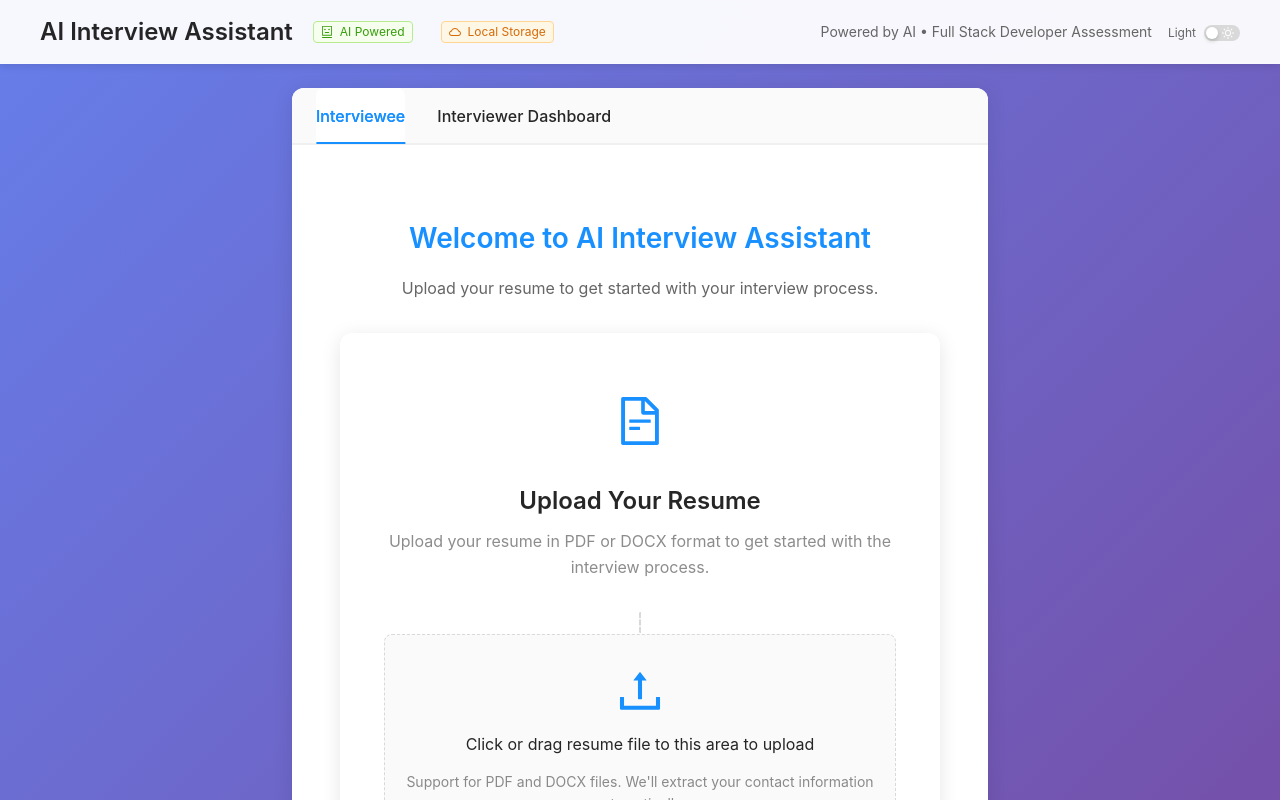
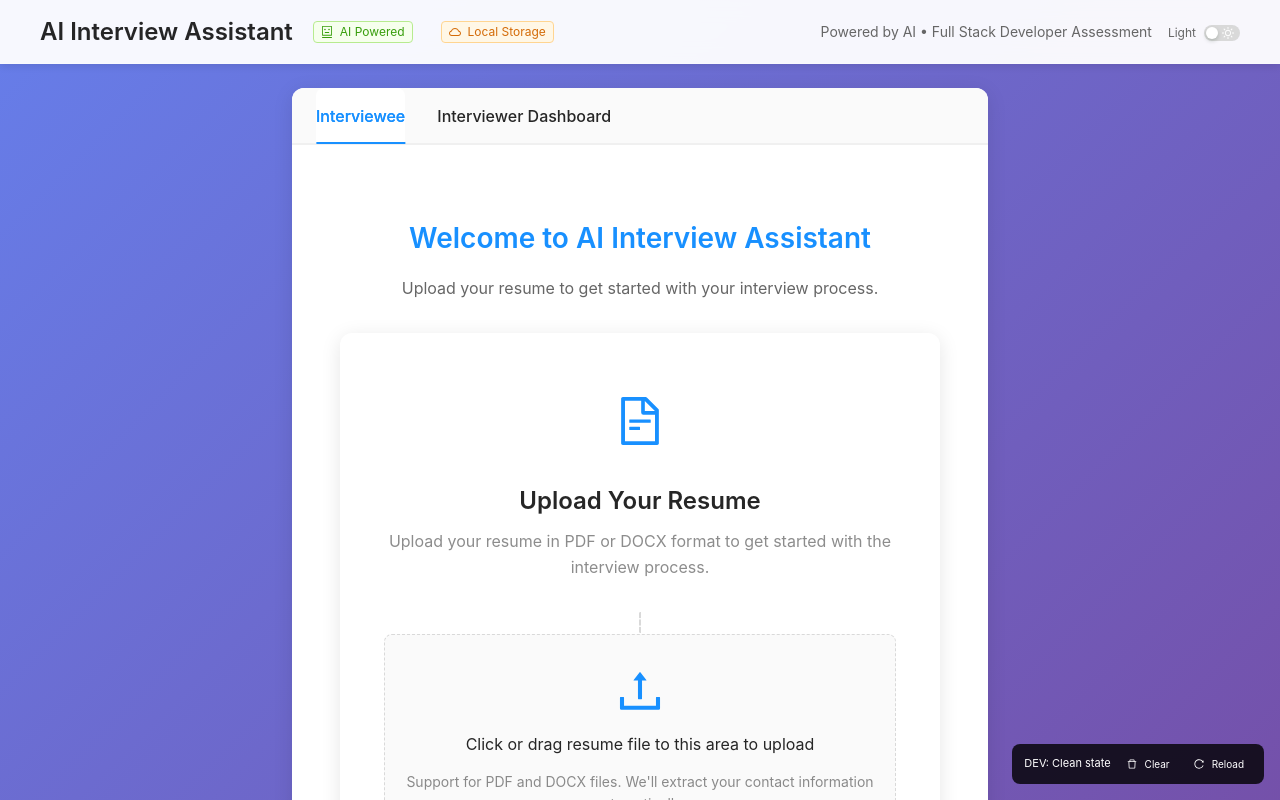
Before and after one commit to Anurag1428/ai-interview, a React (Create React App) app: page / in a window 1280 px wide. Shown: the top 800 px of the page. Built offline with nearby package versions, Linux system fonts and the light colour scheme; no server answers.

Commit message:
Add data cleanup utilities and dev panel for clean deployment

```diff
--- a/src/App.tsx
+++ b/src/App.tsx
@@ -5,6 +5,7 @@ import { ConfigProvider, theme } from 'antd';
 import { store, persistor, RootState } from './store';
 import AppLayout from './components/AppLayout';
 import ErrorBoundary from './components/ErrorBoundary';
+import DevPanel from './components/DevPanel';
 import './App.css';
 
 const ThemedApp: React.FC = () => {
@@ -41,6 +42,7 @@ const ThemedApp: React.FC = () => {
     <ConfigProvider theme={isDarkMode ? darkTheme : lightTheme}>
       <div className={`App ${isDarkMode ? 'dark-mode' : 'light-mode'}`}>
         <AppLayout />
+        <DevPanel />
       </div>
     </ConfigProvider>
   );
--- /dev/null
+++ b/src/components/DevPanel.tsx
@@ -0,0 +1,70 @@
+import React from 'react';
+import { Button, Space, Typography, Popconfirm } from 'antd';
+import { DeleteOutlined, ReloadOutlined } from '@ant-design/icons';
+import { clearAllStorageData, hasExistingData } from '../utils/clearStorageData';
+
+const { Text } = Typography;
+
+// Only show in development mode
+const DevPanel: React.FC = () => {
+  if (process.env.NODE_ENV !== 'development') {
+    return null;
+  }
+
+  const handleClearData = () => {
+    clearAllStorageData();
+    window.location.reload();
+  };
+
+  const dataExists = hasExistingData();
+
+  return (
+    <div style={{
+      position: 'fixed',
+      bottom: 16,
+      right: 16,
+      background: 'rgba(0, 0, 0, 0.8)',
+      color: 'white',
+      padding: '8px 12px',
+      borderRadius: 8,
+      fontSize: '12px',
+      zIndex: 9999,
+      display: 'flex',
+      alignItems: 'center',
+      gap: 8
+    }}>
+      <Text style={{ color: 'white', fontSize: '11px' }}>
+        DEV: {dataExists ? 'Data exists' : 'Clean state'}
+      </Text>
+      <Space size="small">
+        <Popconfirm
+          title="Clear all data?"
+          description="This will remove all candidates and sessions"
+          onConfirm={handleClearData}
+          okText="Clear"
+          cancelText="Cancel"
+        >
+          <Button
+            size="small"
+            type="text"
+            icon={<DeleteOutlined />}
+            style={{ color: 'white', fontSize: '10px' }}
+          >
+            Clear
+          </Button>
+        </Popconfirm>
+        <Button
+          size="small"
+          type="text"
+          icon={<ReloadOutlined />}
+          onClick={() => window.location.reload()}
+          style={{ color: 'white', fontSize: '10px' }}
+        >
+          Reload
+        </Button>
+      </Space>
+    </div>
+  );
+};
+
+export default DevPanel;
--- /dev/null
+++ b/src/utils/clearStorageData.ts
@@ -0,0 +1,51 @@
+// Utility to clear all stored data for fresh deployment
+export const clearAllStorageData = (): void => {
+  try {
+    // Clear Redux Persist data
+    localStorage.removeItem('persist:root');
+
+    // Clear theme preference (optional - users might want to keep this)
+    // localStorage.removeItem('darkMode');
+
+    // Clear any other app-specific data
+    const keysToRemove = [];
+    for (let i = 0; i < localStorage.length; i++) {
+      const key = localStorage.key(i);
+      if (key && (
+        key.startsWith('ai-interview-') ||
+        key.startsWith('candidate-') ||
+        key.startsWith('interview-') ||
+        key.includes('redux')
+      )) {
+        keysToRemove.push(key);
+      }
+    }
+
+    keysToRemove.forEach(key => localStorage.removeItem(key));
+
+    console.log('✅ Storage data cleared for fresh deployment');
+  } catch (error) {
+    console.warn('⚠️ Could not clear storage data:', error);
+  }
+};
+
+// Function to check if there's any existing data
+export const hasExistingData = (): boolean => {
+  try {
+    const persistedData = localStorage.getItem('persist:root');
+    if (persistedData) {
+      const parsed = JSON.parse(persistedData);
+      // Check if there are any candidates or active sessions
+      const candidates = parsed.candidates ? JSON.parse(parsed.candidates) : null;
+      const interviews = parsed.interviews ? JSON.parse(parsed.interviews) : null;
+
+      return (
+        (candidates && candidates.candidates && candidates.candidates.length > 0) ||
+        (interviews && interviews.currentSession)
+      );
+    }
+    return false;
+  } catch (error) {
+    return false;
+  }
+};
```
Also changed, not shown: 1 other file (tests, documents, lock files or other folders).
